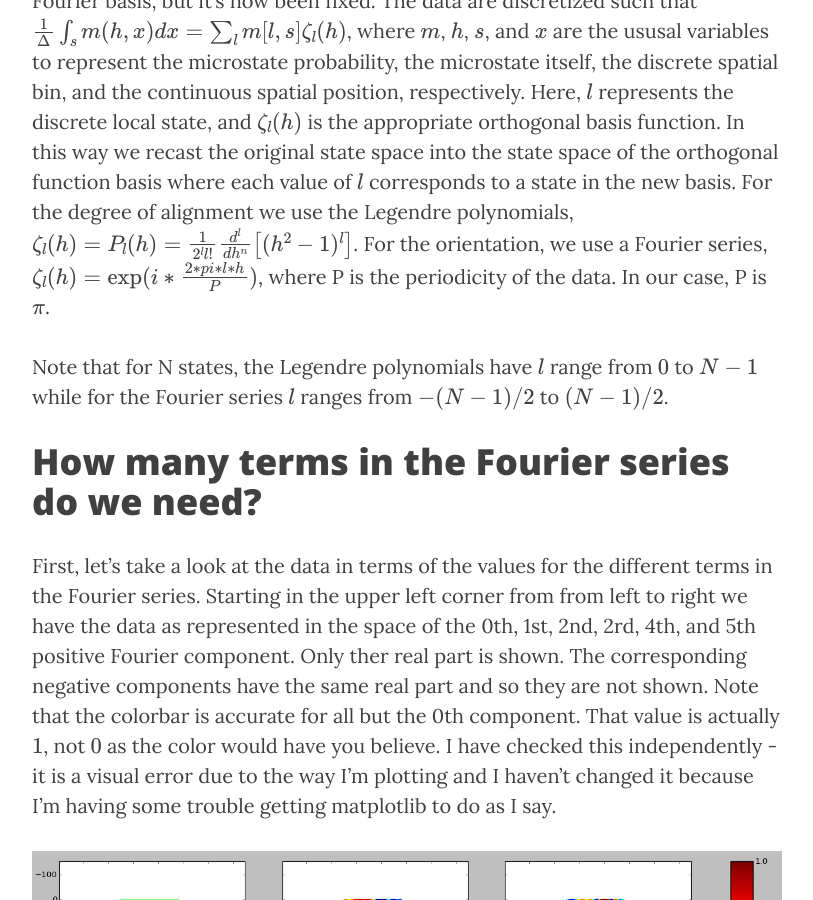
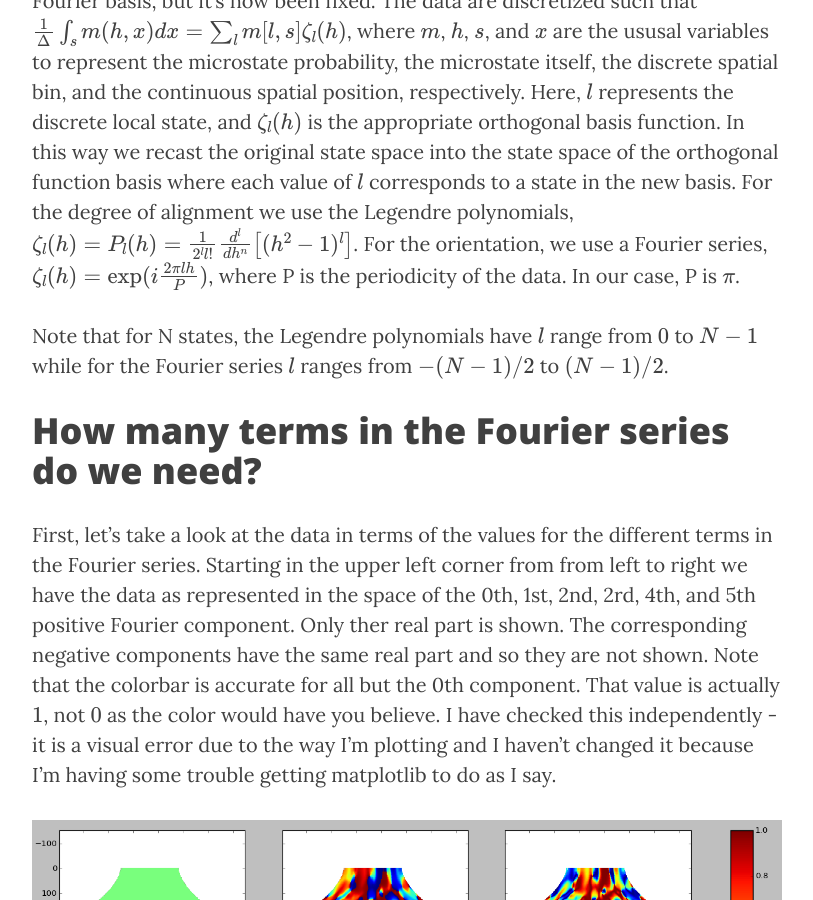
Before and after one commit to Materials-Informatics-Class-Fall2015/MIC-Active-Nematics-Torus, a Jekyll site: the page built from _posts/2015-10-31-Blog-Post-7.markdown, in a window 1280 px wide and 900 px high, scrolled down 966 px. Shown: the whole window, without its empty margins (233-1046 px from the left). Built offline with Jekyll 4.4.1, drawn with Linux system fonts in a browser that asks for light colours; nearby versions of some CDN libraries; formulas are drawn with MathJax 3; comment, search, counter and statistics services are not loaded.

Commit message:
latex edit

```diff
--- a/_posts/2015-10-31-Blog-Post-7.markdown
+++ b/_posts/2015-10-31-Blog-Post-7.markdown
@@ -13,7 +13,7 @@ This will cover how I determine the number of componenets to use when representi
 
 # Our bases
 We use both the Legendre polynomials (to represent the degree of alignment) and a Fourier series.  The Legendre polynomial basis is already implremented in PyMKS. The Fourier basis is not yet integrated into the distributed PyMKS, but I have the most updated version (written by David) to use for my data. As a continuation from my last post, there was an error in the implementation of the Fourier basis, but it's now been fixed.
-The data are discretized such that $$ \frac{1}{\Delta} \int_s m(h,x) dx = \sum_l m[l,s] \zeta_l (h) $$, where $$m$$, $$h$$, $$s$$, and $$x$$ are the ususal variables to represent the microstate probability, the microstate itself, the discrete spatial bin, and the continuous spatial position, respectively. Here, $$l$$ represents the discrete local state, and $$\zeta_l(h)$$ is the appropriate orthogonal basis function. In this way we recast the original state space into the state space of the orthogonal function basis where each value of $$l$$ corresponds to a state in the new basis.  For the degree of alignment we use the Legendre polynomials, $$\zeta_l (h)  = P_l (h) = \frac{1}{2^l l!} \frac{d^l}{dh^n} \left [  (h^2 -1)^l\right ]$$. For the orientation, we use a Fourier series, $$ \zeta_l (h) = \exp(i*\frac{2*pi*l*h}{P})$$, where P is the periodicity of the data. In our case, P is $$\pi$$.
+The data are discretized such that $$ \frac{1}{\Delta} \int_s m(h,x) dx = \sum_l m[l,s] \zeta_l (h) $$, where $$m$$, $$h$$, $$s$$, and $$x$$ are the ususal variables to represent the microstate probability, the microstate itself, the discrete spatial bin, and the continuous spatial position, respectively. Here, $$l$$ represents the discrete local state, and $$\zeta_l(h)$$ is the appropriate orthogonal basis function. In this way we recast the original state space into the state space of the orthogonal function basis where each value of $$l$$ corresponds to a state in the new basis.  For the degree of alignment we use the Legendre polynomials, $$\zeta_l (h)  = P_l (h) = \frac{1}{2^l l!} \frac{d^l}{dh^n} \left [  (h^2 -1)^l\right ]$$. For the orientation, we use a Fourier series, $$ \zeta_l (h) = \exp(i\frac{2 \pi l h}{P})$$, where P is the periodicity of the data. In our case, P is $$\pi$$.
 
 Note that for N states, the Legendre polynomials have $$l$$ range from $$0$$ to $$N-1$$ while for the Fourier series $$l$$ ranges from $$-(N-1)/2$$ to $$(N-1)/2$$.
 
```
